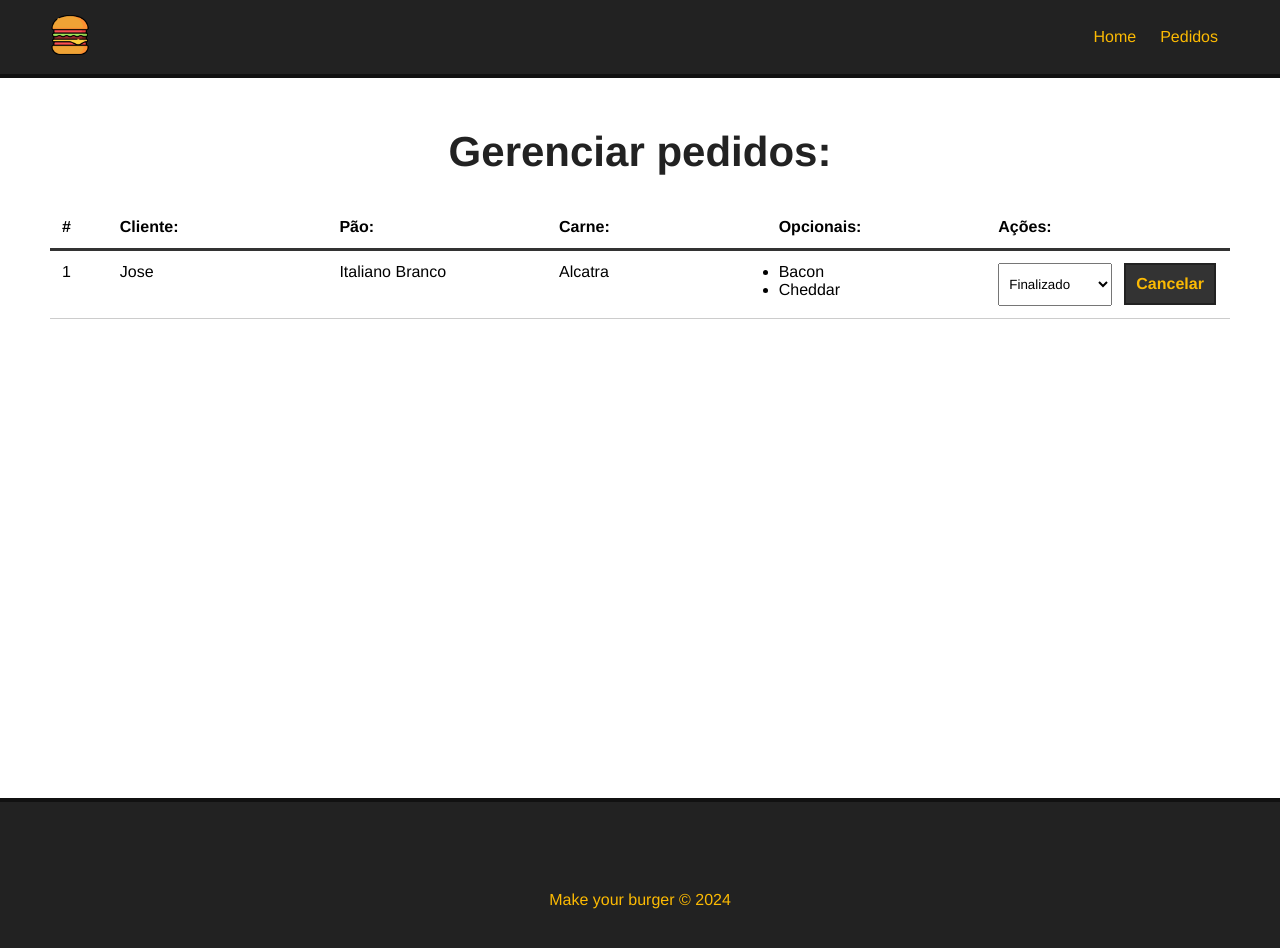
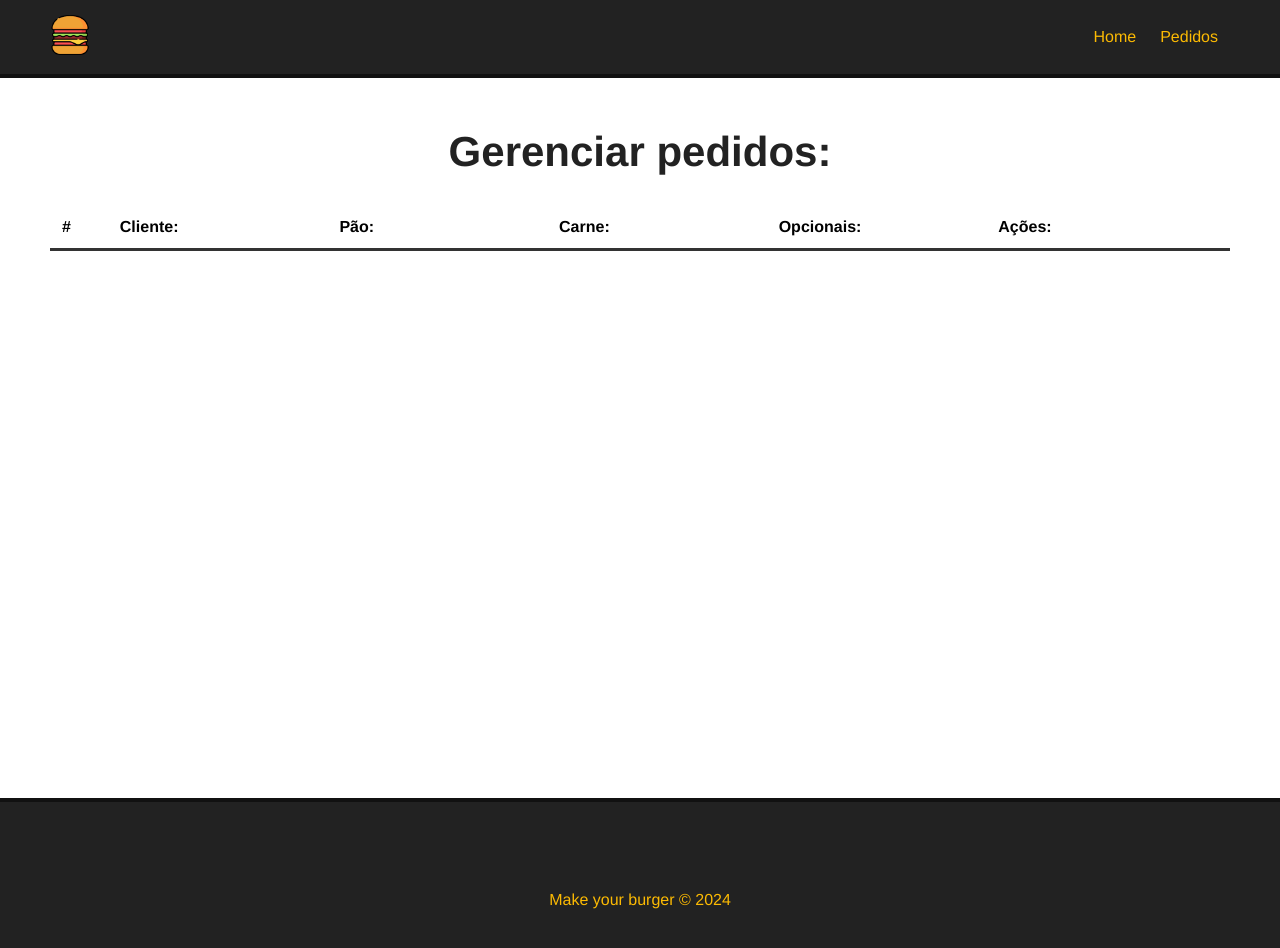
Before and after one commit to Richardmelo20/BurgerBuzz, a Vue app: page /pedidos in a window 1280 px wide. Shown: the top 948 px of the page. Built offline with nearby package versions, Linux system fonts and the light colour scheme; data requests are answered from the project's data file.

Commit message:
:recycle: refactor: atualização

```diff
--- a/db/db.json
+++ b/db/db.json
@@ -78,16 +78,6 @@
     }
   ],
   "burgers": [
-    {
-      "name": "Jose",
-      "carne": "Alcatra",
-      "pao": "Italiano Branco",
-      "opcionais": [
-        "Bacon",
-        "Cheddar"
-      ],
-      "status": "Finalizado",
-      "id": 1
-    }
+
   ]
 }
--- a/package.json
+++ b/package.json
@@ -27,7 +27,7 @@
     "prettier": "^3.2.5",
     "sass": "^1.77.8",
     "sass-loader": "^14.2.1",
-    "vite": "^5.3.1",
+    "vite": "^5.4.15",
     "vite-plugin-vue-devtools": "^7.3.1"
   }
 }
--- a/src/components/navBar.vue
+++ b/src/components/navBar.vue
@@ -29,7 +29,7 @@ export default {
   name: 'NavBar',
   data() {
     return {
-      logo: '/images/logo.png',
+      logo: './images/logo.png',
       alt: 'Make your burger'
     };
   }
```
Also changed, not shown: 1 other file (tests, documents, lock files or other folders).
